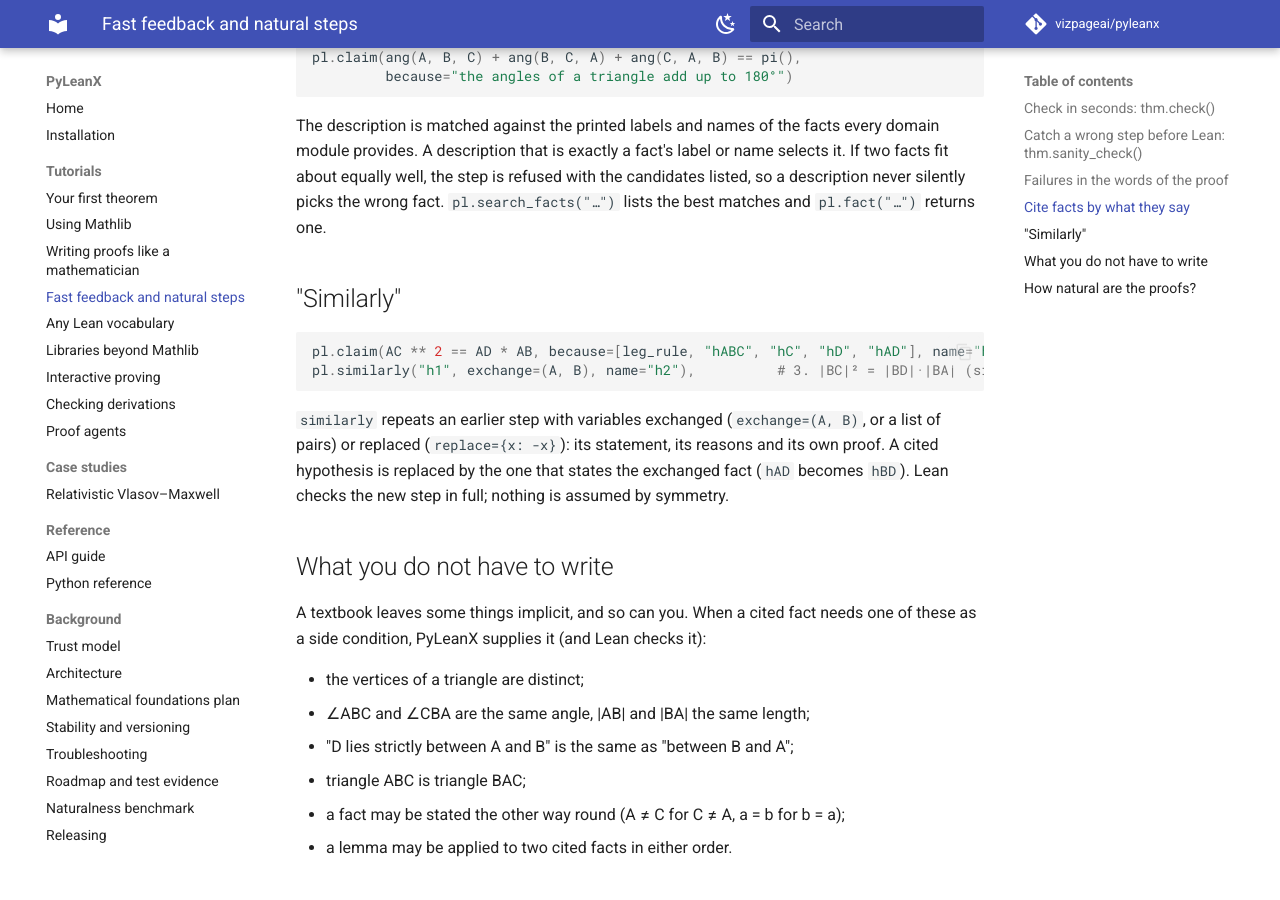
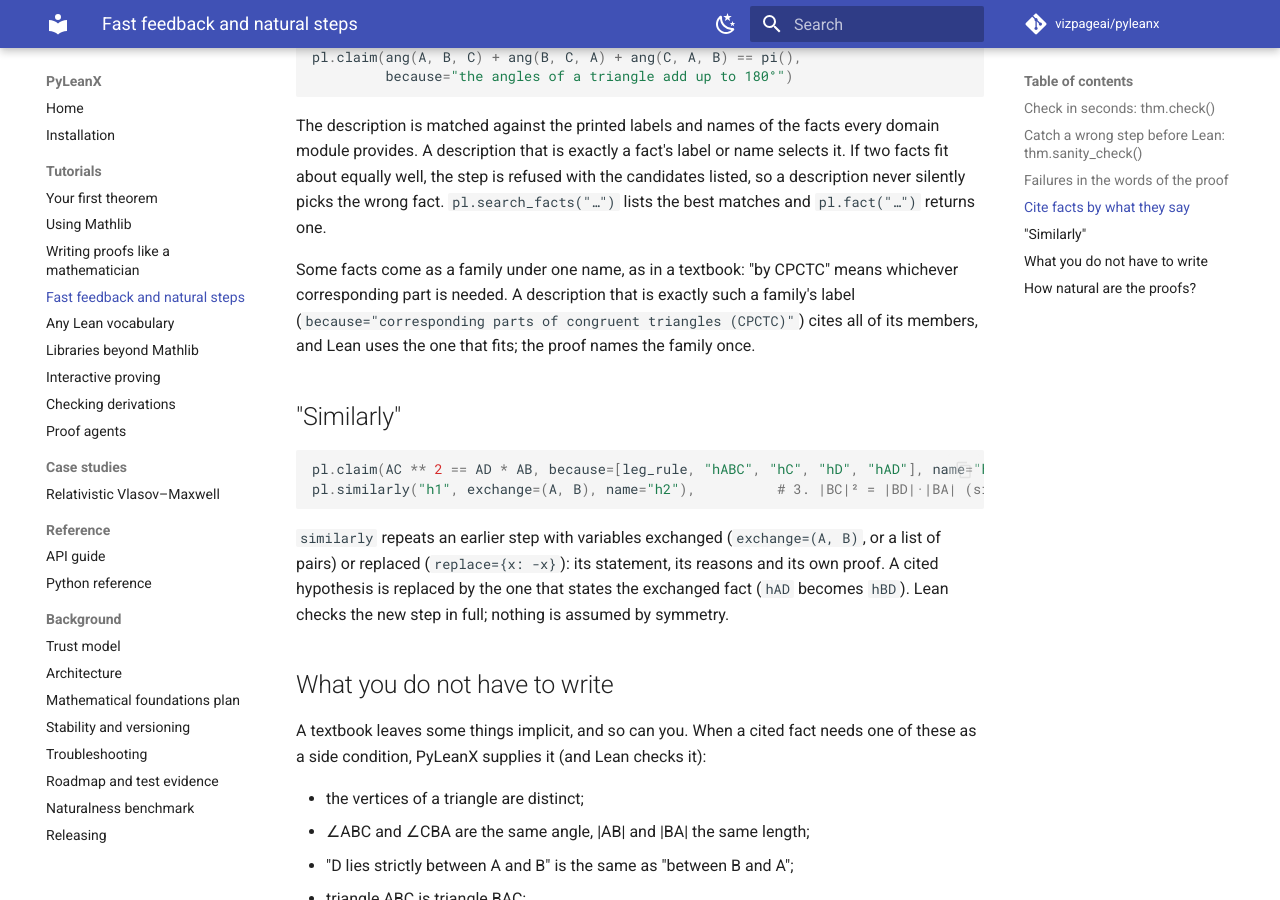
Before and after one commit to vizpageai/pyleanx, an MkDocs documentation site: the page built from docs/tutorials/natural-proofs.md, in a window 1280 px wide and 900 px high, scrolled down 1623 px. Built offline with MkDocs 1.6.1 and Material for MkDocs 9.7.7, drawn with Linux system fonts in a browser that asks for light colours; comment, search, counter and statistics services are not loaded.

Commit message:
Docs: citing a family of facts by its label
Co-Authored-By: Claude Opus 5.5 <noreply@anthropic.com>

````diff
--- a/docs/tutorials/natural-proofs.md
+++ b/docs/tutorials/natural-proofs.md
@@ -77,6 +77,11 @@ facts fit about equally well, the step is refused with the candidates listed, so
 description never silently picks the wrong fact. `pl.search_facts("…")` lists the best
 matches and `pl.fact("…")` returns one.
 
+Some facts come as a family under one name, as in a textbook: "by CPCTC" means whichever
+corresponding part is needed. A description that is exactly such a family's label
+(`because="corresponding parts of congruent triangles (CPCTC)"`) cites all of its
+members, and Lean uses the one that fits; the proof names the family once.
+
 ## "Similarly"
 
 ```python
````
Also changed, not shown: CHANGELOG.md (+2 -0 lines).
